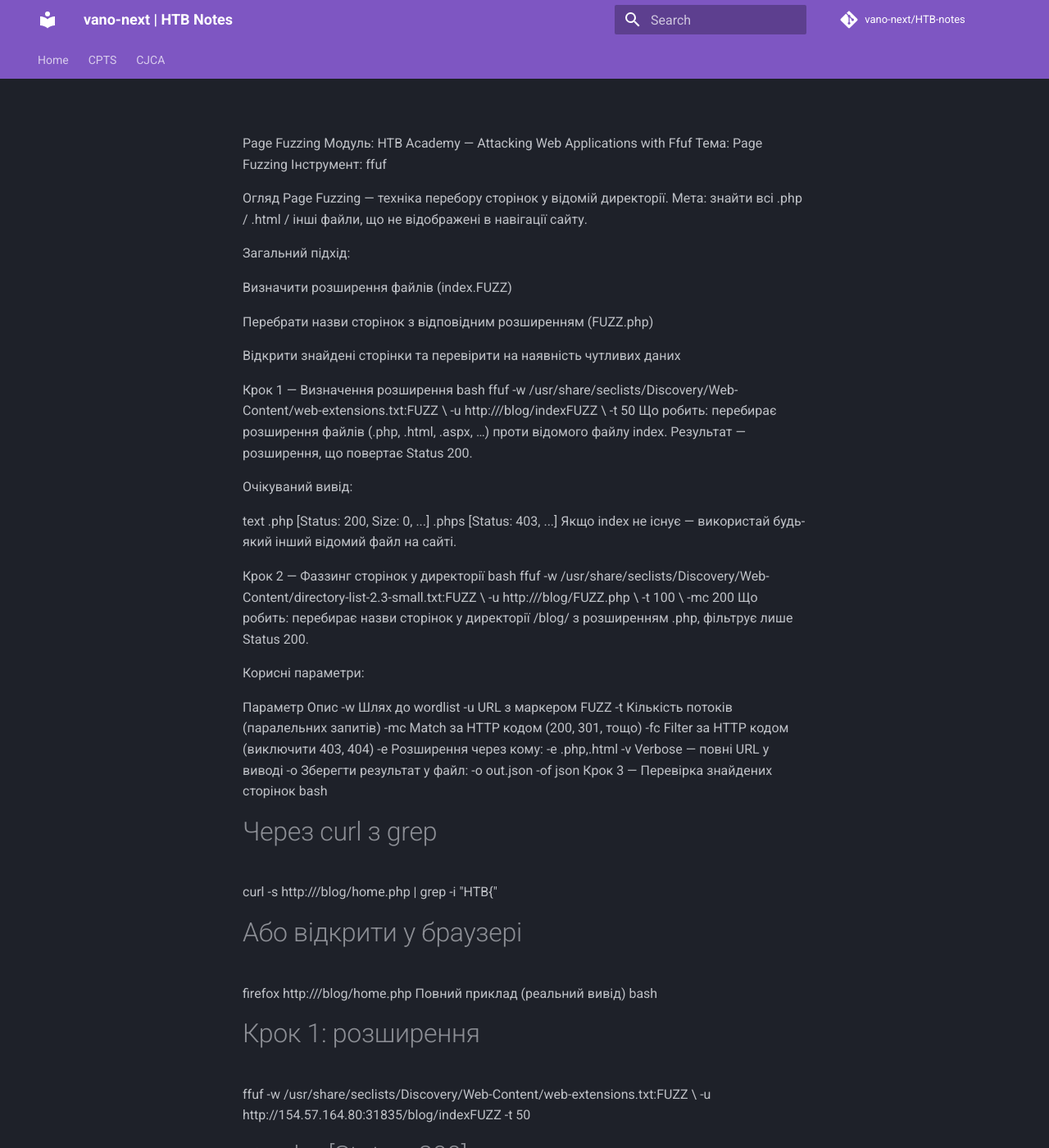
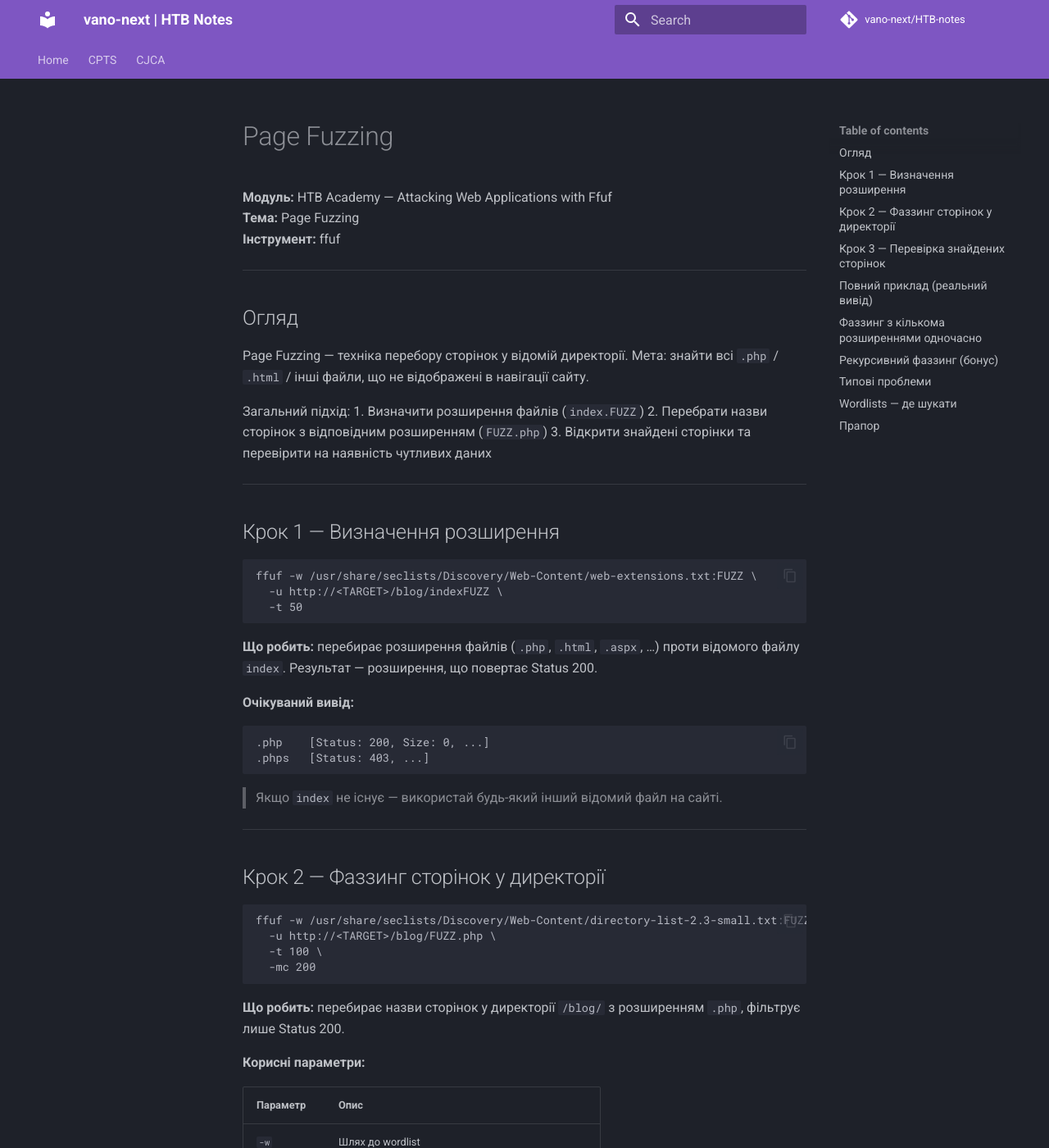
Before and after one commit to vano-next/HTB-notes, an MkDocs documentation site: the page built from docs/CPTS/Attacking Web Applications with Ffuf /Page-Fuzzing.md, in a window 1280 px wide and 1400 px high. Shown: the whole window at 82% size. Built offline with MkDocs 1.6.1 and Material for MkDocs 9.7.7, drawn with Linux system fonts in a browser that asks for light colours; comment, search, counter and statistics services are not loaded; some of the changed text lies outside the part shown.

Commit message:
Update Page-Fuzzing.md

````diff
--- a/docs/CPTS/Attacking Web Applications with Ffuf /Page-Fuzzing.md
+++ b/docs/CPTS/Attacking Web Applications with Ffuf /Page-Fuzzing.md
@@ -1,61 +1,83 @@
-Page Fuzzing
-Модуль: HTB Academy — Attacking Web Applications with Ffuf
-Тема: Page Fuzzing
-Інструмент: ffuf
+# Page Fuzzing
 
-Огляд
-Page Fuzzing — техніка перебору сторінок у відомій директорії. Мета: знайти всі .php / .html / інші файли, що не відображені в навігації сайту.
+**Модуль:** HTB Academy — Attacking Web Applications with Ffuf
+**Тема:** Page Fuzzing
+**Інструмент:** ffuf
+
+***
+
+## Огляд
+
+Page Fuzzing — техніка перебору сторінок у відомій директорії. Мета: знайти всі `.php` / `.html` / інші файли, що не відображені в навігації сайту.
 
 Загальний підхід:
+1. Визначити розширення файлів (`index.FUZZ`)
+2. Перебрати назви сторінок з відповідним розширенням (`FUZZ.php`)
+3. Відкрити знайдені сторінки та перевірити на наявність чутливих даних
 
-Визначити розширення файлів (index.FUZZ)
+***
 
-Перебрати назви сторінок з відповідним розширенням (FUZZ.php)
+## Крок 1 — Визначення розширення
 
-Відкрити знайдені сторінки та перевірити на наявність чутливих даних
-
-Крок 1 — Визначення розширення
-bash
+```bash
 ffuf -w /usr/share/seclists/Discovery/Web-Content/web-extensions.txt:FUZZ \
   -u http://<TARGET>/blog/indexFUZZ \
   -t 50
-Що робить: перебирає розширення файлів (.php, .html, .aspx, …) проти відомого файлу index. Результат — розширення, що повертає Status 200.
+```
 
-Очікуваний вивід:
+**Що робить:** перебирає розширення файлів (`.php`, `.html`, `.aspx`, …) проти відомого файлу `index`. Результат — розширення, що повертає Status 200.
 
-text
+**Очікуваний вивід:**
+```
 .php    [Status: 200, Size: 0, ...]
 .phps   [Status: 403, ...]
-Якщо index не існує — використай будь-який інший відомий файл на сайті.
+```
 
-Крок 2 — Фаззинг сторінок у директорії
-bash
+> Якщо `index` не існує — використай будь-який інший відомий файл на сайті.
+
+***
+
+## Крок 2 — Фаззинг сторінок у директорії
+
+```bash
 ffuf -w /usr/share/seclists/Discovery/Web-Content/directory-list-2.3-small.txt:FUZZ \
   -u http://<TARGET>/blog/FUZZ.php \
   -t 100 \
   -mc 200
-Що робить: перебирає назви сторінок у директорії /blog/ з розширенням .php, фільтрує лише Status 200.
+```
 
-Корисні параметри:
+**Що робить:** перебирає назви сторінок у директорії `/blog/` з розширенням `.php`, фільтрує лише Status 200.
 
-Параметр	Опис
--w	Шлях до wordlist
--u	URL з маркером FUZZ
--t	Кількість потоків (паралельних запитів)
--mc	Match за HTTP кодом (200, 301, тощо)
--fc	Filter за HTTP кодом (виключити 403, 404)
--e	Розширення через кому: -e .php,.html
--v	Verbose — повні URL у виводі
--o	Зберегти результат у файл: -o out.json -of json
-Крок 3 — Перевірка знайдених сторінок
-bash
+**Корисні параметри:**
+
+| Параметр | Опис |
+|----------|------|
+| `-w` | Шлях до wordlist |
+| `-u` | URL з маркером `FUZZ` |
+| `-t` | Кількість потоків (паралельних запитів) |
+| `-mc` | Match за HTTP кодом (200, 301, тощо) |
+| `-fc` | Filter за HTTP кодом (виключити 403, 404) |
+| `-e` | Розширення через кому: `-e .php,.html` |
+| `-v` | Verbose — повні URL у виводі |
+| `-o` | Зберегти результат у файл: `-o out.json -of json` |
+
+***
+
+## Крок 3 — Перевірка знайдених сторінок
+
+```bash
 # Через curl з grep
 curl -s http://<TARGET>/blog/home.php | grep -i "HTB{"
 
 # Або відкрити у браузері
 firefox http://<TARGET>/blog/home.php
-Повний приклад (реальний вивід)
-bash
+```
+
+***
+
+## Повний приклад (реальний вивід)
+
+```bash
 # Крок 1: розширення
 ffuf -w /usr/share/seclists/Discovery/Web-Content/web-extensions.txt:FUZZ \
   -u http://154.57.164.80:31835/blog/indexFUZZ -t 50
@@ -69,17 +91,27 @@ ffuf -w /usr/share/seclists/Discovery/Web-Content/directory-list-2.3-small.txt:F
 # Крок 3: прапор
 curl -s http://154.57.164.80:31835/blog/home.php | grep -i "HTB{"
 # → HTB{bru73_f0r_c0mm0n_p455w0rd5}
-Фаззинг з кількома розширеннями одночасно
-Якщо тип файлів невідомий — фаззити з -e:
+```
 
-bash
+***
+
+## Фаззинг з кількома розширеннями одночасно
+
+Якщо тип файлів невідомий — фаззити з `-e`:
+
+```bash
 ffuf -w /usr/share/seclists/Discovery/Web-Content/directory-list-2.3-small.txt:FUZZ \
   -u http://<TARGET>/blog/FUZZ \
   -e .php,.html,.aspx,.txt \
   -t 100 \
   -mc 200,301,302
-Рекурсивний фаззинг (бонус)
-bash
+```
+
+***
+
+## Рекурсивний фаззинг (бонус)
+
+```bash
 ffuf -w /usr/share/seclists/Discovery/Web-Content/directory-list-2.3-small.txt:FUZZ \
   -u http://<TARGET>/FUZZ \
   -recursion \
@@ -87,16 +119,26 @@ ffuf -w /usr/share/seclists/Discovery/Web-Content/directory-list-2.3-small.txt:F
   -e .php \
   -t 100 \
   -mc 200
-OPSEC: зменш -t до 10–20 на production-цілях, щоб уникнути DoS і IDS-алертів.
+```
 
-Типові проблеми
-Проблема	Причина	Рішення
-Всі відповіді 200 з однаковим Size	Сервер повертає 200 на 404 (soft 404)	Додай -fs <size> для фільтрації за розміром
-Повільно	Низька швидкість мережі або throttling	Зменш -t, додай -p 0.1 (пауза між запитами)
-Seclists не знайдено	Не встановлено	sudo apt install seclists або шлях /opt/useful/seclists/
-false positives (коментарі у wordlist)	Wordlist містить рядки #...	Вони повертають Size: 0 — фільтруй -fs 0
-Wordlists — де шукати
-bash
+> **OPSEC:** зменш `-t` до 10–20 на production-цілях, щоб уникнути DoS і IDS-алертів.
+
+***
+
+## Типові проблеми
+
+| Проблема | Причина | Рішення |
+|---------|---------|---------|
+| Всі відповіді 200 з однаковим Size | Сервер повертає 200 на 404 (soft 404) | Додай `-fs <size>` для фільтрації за розміром |
+| Повільно | Низька швидкість мережі або throttling | Зменш `-t`, додай `-p 0.1` (пауза між запитами) |
+| Seclists не знайдено | Не встановлено | `sudo apt install seclists` або шлях `/opt/useful/seclists/` |
+| false positives (коментарі у wordlist) | Wordlist містить рядки `#...` | Вони повертають Size: 0 — фільтруй `-fs 0` |
+
+***
+
+## Wordlists — де шукати
+
+```bash
 # Розширення
 /usr/share/seclists/Discovery/Web-Content/web-extensions.txt
 
@@ -108,5 +150,10 @@ bash
 
 # Також на Kali (dirbuster)
 /usr/share/dirbuster/wordlists/directory-list-2.3-small.txt
-Прапор
-HTB{bru73_f0r_c0mm0n_p455w0rd5}
+```
+
+***
+
+## Прапор
+
+`HTB{bru73_f0r_c0mm0n_p455w0rd5}`
````
